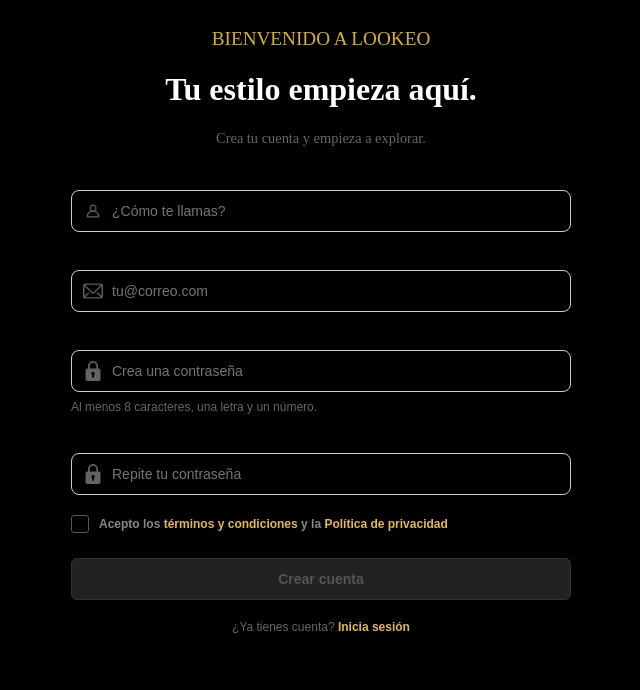
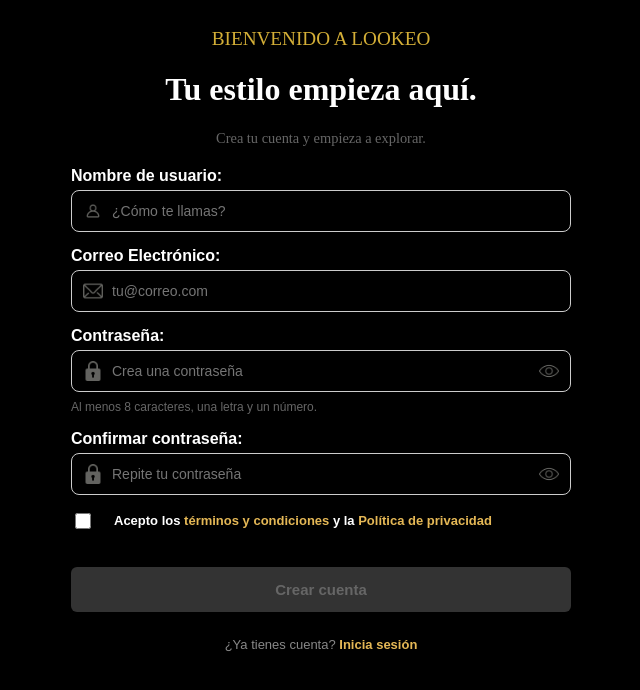
Before and after one commit to TheYinYan/Lookeo-Web, an Angular app: page / in a window 1280 px wide. Shown: the top 690 px of the page, without its empty margins (319-959 px from the left). Built offline with nearby package versions, Linux system fonts and the light colour scheme.

Commit message:
Diesño login terminado

```diff
--- a/src/app/pages/auth/login/login.component.css
+++ b/src/app/pages/auth/login/login.component.css
@@ -1,3 +1,175 @@
 *{
-    color: white;
+   color: white;
 }
+
+header {
+  text-align: center;
+  margin-bottom: 20px;
+  padding-top: 20px;
+}
+
+header .logo {
+  width: 85px;
+  height: 85px;
+  object-fit: contain;
+  display: block;
+  margin: 0 auto 15px auto;
+}
+
+.input-wrapper {
+  position: relative;
+  display: flex;
+  align-items: center;
+  width: 100%;
+  margin-bottom: 5px;
+}
+
+.input-wrapper input {
+  width: 100%;
+  padding: 12px 40px 12px 40px;
+  border: 1px solid #ccc;
+  border-radius: 8px;
+  font-size: 14px;
+  box-sizing: border-box;
+}
+
+.icono {
+  position: absolute;
+  left: 12px;
+  display: flex;
+  align-items: center;
+  justify-content: center;
+}
+
+.icono img {
+  width: 20px;
+  height: 20px;
+  opacity: 0.6;
+}
+
+.eye {
+  position: absolute;
+  right: 12px;
+  cursor: pointer;
+  display: flex;
+  align-items: center;
+}
+
+.eye img {
+  width: 20px;
+  height: 20px;
+  opacity: 0.7;
+}
+
+form {
+  max-width: 500px;
+  margin: 20px auto;
+  font-family: sans-serif;
+}
+
+.name-from, .password-from {
+  margin-bottom: 15px;
+}
+
+label {
+  display: block;
+  margin-bottom: 5px;
+  font-weight: bold;
+}
+
+.button-container{
+    padding-top: 10px;
+}
+
+button {
+  padding: 10px 20px;
+  background-color: #ffc107;
+  border: none;
+  border-radius: 5px;
+  font-weight: bold;
+  cursor: pointer;
+}
+
+button:disabled {
+  background-color: #ccc;
+  cursor: not-allowed;
+}
+
+.bottom-text {
+  display: block;
+  text-align: center;
+  font-size: 0.9rem;
+  color: #666;
+  margin-bottom: 20px;
+}
+
+.terms-wrapper {
+  margin-top: 15px;
+  margin-bottom: 20px;
+  display: flex;
+  align-items: center;
+}
+
+.checkbox-label {
+  display: flex;
+  align-items: center;
+  cursor: pointer;
+  font-size: 13px;
+  color: #aaa;
+  gap: 10px;
+}
+
+.checkbox-label input[type="checkbox"] {
+  accent-color: #e5b856;
+  width: 16px;
+  height: 16px;
+  cursor: pointer;
+}
+
+.terms-text a {
+  color: #e5b856;
+  text-decoration: none;
+}
+
+.btn {
+  width: 100%;
+  padding: 14px;
+  background-color: #e5b856;
+  color: #000;
+  border: none;
+  border-radius: 6px;
+  font-size: 15px;
+  font-weight: bold;
+  cursor: pointer;
+  margin-top: 10px;
+}
+
+.btn:hover:not(:disabled) {
+  background-color: #fce28b;
+}
+
+.btn:disabled {
+  background-color: #333;
+  color: #666;
+  cursor: not-allowed;
+}
+
+.login-link {
+  font-size: 13px;
+  color: #888;
+  text-align: center;
+  margin-top: 25px;
+}
+
+.login-link a {
+  color: #e5b856;
+  text-decoration: none;
+  font-weight: bold;
+}
+
+.forgot-link{
+    font-size: 13px;
+    color: #e5b856;
+    text-align: center;
+    margin-top: 25px;
+}
--- a/src/app/pages/auth/login/login.component.html
+++ b/src/app/pages/auth/login/login.component.html
@@ -1 +1,61 @@
-<p>login works!</p>
+<header>
+  <img src="/favicon.ico" alt="logo" class="logo">
+  <h1 class="titulo">Qué bien verte de nuevo.</h1>
+  <span class="bottom-text">Tu próximo conjunto empieza aquí.</span>
+</header>
+
+<form #loginForm="ngForm" (ngSubmit)="onLogin()">
+
+  <div class="name-from">
+    <label for="nameId">Usuario: </label>
+    <div class="input-wrapper">
+      <span class="icono"><img src="assets/user.png" alt="Usuario"></span>
+      <input
+        id="nameId"
+        type="text"
+        placeholder="¿Cómo te llamas?"
+        name="name"
+        [(ngModel)]="user.name"
+        required>
+    </div>
+  </div>
+
+  <div class="password-from">
+    <label for="passwordId">Contraseña: </label>
+    <div class="input-wrapper">
+      <span class="icono"><img src="assets/lock.png" alt="Contraseña"></span>
+      <input
+        id="passwordId"
+        [type]="showPassword ? 'text' : 'password'"
+        placeholder="Escribe tu contraseña"
+        name="password"
+        [(ngModel)]="user.password"
+        required>
+
+      <span class="eye" (click)="showPassword = !showPassword">
+        @if (showPassword) {
+          <img src="assets/ojo-cerrado.png" alt="Ocultar">
+        } @else {
+          <img src="assets/ojo-abierto.png" alt="Mostrar">
+        }
+      </span>
+    </div>
+  </div>
+
+  <div class="terms-wrapper" style="display: flex; justify-content: space-between; align-items: center; margin-top: 15px;">
+    <label class="checkbox-label">
+      <input type="checkbox" name="rememberMe" [(ngModel)]="rememberMe">
+      <span class="terms-text">Recordarme</span>
+    </label>
+    <a href="#" class="forgot-link">¿Olvidaste tu contraseña?</a>
+  </div>
+
+  <button class="btn" type="submit" [disabled]="loginForm.invalid">
+    Iniciar Sesión
+  </button>
+
+  <div class="login-link">
+    ¿Aún no tienes cuenta? <a (click)="onGoRegister()" style="cursor: pointer;">Crear cuenta</a>
+  </div>
+
+</form>
--- a/src/app/pages/auth/login/login.component.ts
+++ b/src/app/pages/auth/login/login.component.ts
@@ -1,11 +1,37 @@
-import { Component } from '@angular/core';
+import { Component, output } from '@angular/core';
+import { FormsModule } from '@angular/forms';
+import { CommonModule } from '@angular/common';
+import { Users } from '../../../models/users';
 
 @Component({
   selector: 'app-login',
-  imports: [],
+  imports: [FormsModule, CommonModule],
   templateUrl: './login.component.html',
   styleUrl: './login.component.css'
 })
 export class LoginComponent {
 
+  login = output<boolean>();
+  goRegister = output<boolean>();
+
+  showPassword: boolean = false;
+  rememberMe: boolean = false;
+
+  // Modelo del usuario
+  user: Users = {
+    name: '',
+    email: '',
+    password: ''
+  };
+
+  onLogin() {
+    console.log('Intentando iniciar sesión con:', this.user.name);
+    // Aquí irá la llamada a tu API de login
+
+    this.login.emit(true);
+  }
+
+  onGoRegister() {
+    this.goRegister.emit(true);
+  }
 }
--- a/src/app/pages/auth/register/register.component.css
+++ b/src/app/pages/auth/register/register.component.css
@@ -1,3 +1,6 @@
+*{
+   color: white;
+}
 
 header {
   text-align: center;
@@ -127,28 +130,66 @@ button:disabled {
   color: white;
 }
 
-.terms-wrapper { margin-top: 20px; margin-bottom: 25px; }
-.checkbox-label { display: flex; align-items: center; cursor: pointer; font-family: sans-serif; font-size: 12px; color: #888; margin: 0; }
-.checkbox-label input[type="checkbox"] { display: none; }
-.custom-checkbox {
-  width: 16px; height: 16px; border: 1px solid #555; border-radius: 3px;
-  margin-right: 10px; display: inline-block; position: relative;
+.terms-wrapper {
+  margin-top: 15px;
+  margin-bottom: 20px;
+  display: flex;
+  align-items: center;
 }
-.checkbox-label input[type="checkbox"]:checked + .custom-checkbox { background-color: #e5b856; border-color: #e5b856; }
-.checkbox-label input[type="checkbox"]:checked + .custom-checkbox::after {
-  content: "✓"; position: absolute; color: #000; font-size: 11px; top: -1px; left: 3px; font-weight: bold;
+
+.checkbox-label {
+  display: flex;
+  align-items: center;
+  cursor: pointer;
+  font-size: 13px;
+  color: #aaa;
+  gap: 10px;
 }
-.terms-text a { color: #e5b856; text-decoration: none; }
+
+.checkbox-label input[type="checkbox"] {
+  accent-color: #e5b856;
+  width: 16px;
+  height: 16px;
+  cursor: pointer;
+}
+
+.terms-text a {
+  color: #e5b856;
+  text-decoration: none;
+}
 
 .btn {
-  width: 100%; padding: 16px; background-color: #e5b856; color: #000;
-  border: none; border-radius: 6px; font-family: sans-serif; font-weight: bold;
-  font-size: 14px; cursor: pointer; display: flex; justify-content: center;
-  align-items: center; gap: 10px; transition: all 0.3s;
-  padding-top: 12px; padding-bottom: 12px; margin-top: 20px;
+  width: 100%;
+  padding: 14px;
+  background-color: #e5b856;
+  color: #000;
+  border: none;
+  border-radius: 6px;
+  font-size: 15px;
+  font-weight: bold;
+  cursor: pointer;
+  margin-top: 10px;
 }
-.btn:hover:not(:disabled) { background-color: #fce28b; }
-.btn:disabled { background-color: #222; color: #555; cursor: not-allowed; border: 1px solid #333; }
 
-.login-link { font-family: sans-serif; font-size: 12px; color: #666; text-align: center; margin-top: 20px; }
-.login-link a { color: #e5b856; text-decoration: none; font-weight: bold; }
+.btn:hover:not(:disabled) {
+  background-color: #fce28b;
+}
+
+.btn:disabled {
+  background-color: #333;
+  color: #666;
+  cursor: not-allowed;
+}
+
+.login-link {
+  font-size: 13px;
+  color: #888;
+  text-align: center;
+  margin-top: 25px;
+}
+
+.login-link a {
+  color: #e5b856;
+  text-decoration: none;
+  font-weight: bold;
+}
--- a/src/app/pages/auth/register/register.component.html
+++ b/src/app/pages/auth/register/register.component.html
@@ -5,7 +5,7 @@
 </header>
 
 <form
-  #gameForm="ngForm"
+  #registerForm="ngForm"
   (ngSubmit)="onRegister()">
 
   <div class="name-from">
@@ -130,7 +130,7 @@
   </label>
 </div>
 
-<button class="btn" type="submit" [disabled]="gameForm.invalid || user.password !== confirmPassword || !termsAccepted">
+<button class="btn" type="submit" [disabled]="registerForm.invalid || user.password !== confirmPassword || !termsAccepted">
   Crear cuenta
 </button>
 
```
Also changed, not shown: public/assets/ojo-abierto.png, public/assets/ojo-cerrado.png.
